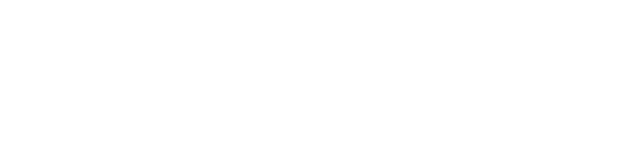
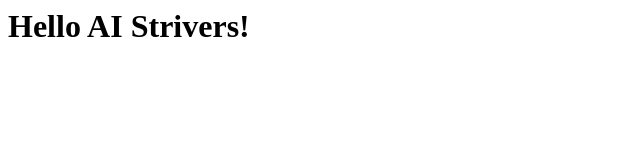
Before and after one commit to nclBaz/git-test2, a plain HTML site: page index.html in a window 1280 px wide. Shown: the whole page, without its empty margins (0-640 px from the left). Drawn offline with Linux system fonts and the light colour scheme.

Commit message:
Updated index.html

```diff
--- a/index.html
+++ b/index.html
@@ -1 +1 @@
-<h1></h1>
+<h1>Hello AI Strivers!</h1>
```
